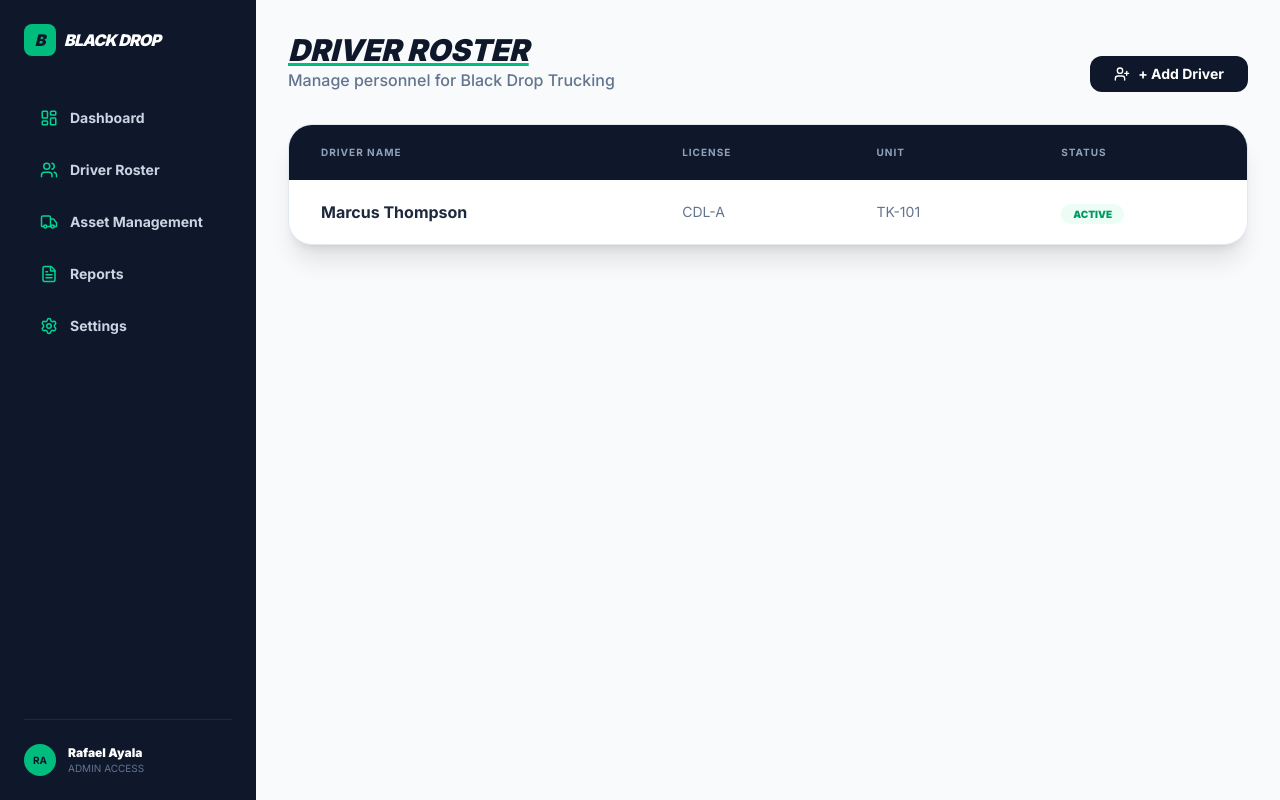
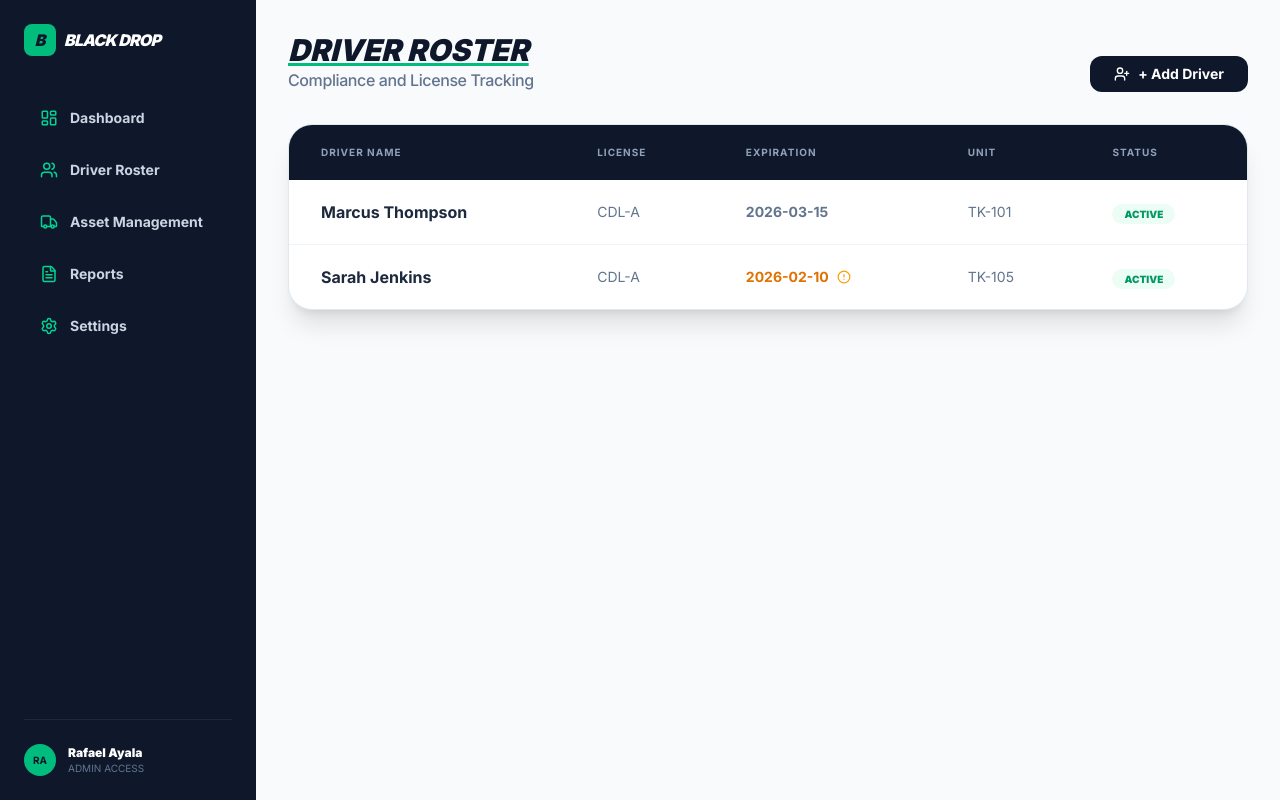
Before and after one commit to rafa09122007-svg/black-drop-compliance, a Next.js app: page /drivers in a window 1280 px wide. Built offline with nearby package versions, Linux system fonts and the light colour scheme.

Commit message:
Added license expiration alerts to roster

```diff
--- a/app/drivers/page.tsx
+++ b/app/drivers/page.tsx
@@ -4,8 +4,9 @@ import * as Lucide from 'lucide-react';
 
 export default function DriverRoster() {
   const [showForm, setShowForm] = useState(false);
-  const [drivers, setDrivers] = useState([
-    { id: 1, name: "Marcus Thompson", license: "CDL-A", status: "Active", phone: "432-555-0101", truck: "TK-101" },
+  const [drivers] = useState([
+    { id: 1, name: "Marcus Thompson", license: "CDL-A", status: "Active", expires: "2026-03-15", truck: "TK-101" },
+    { id: 2, name: "Sarah Jenkins", license: "CDL-A", status: "Active", expires: "2026-02-10", truck: "TK-105" }, // Expiring soon
   ]);
 
   return (
@@ -14,32 +15,39 @@ export default function DriverRoster() {
         <header className="flex justify-between items-end mb-8">
           <div>
             <h1 className="text-3xl font-black text-slate-900 uppercase italic underline decoration-emerald-500">Driver Roster</h1>
-            <p className="text-slate-500 font-medium">Manage personnel for Black Drop Trucking</p>
+            <p className="text-slate-500 font-medium tracking-tight">Compliance and License Tracking</p>
           </div>
-          <button
-            onClick={() => setShowForm(true)}
-            className="bg-slate-900 text-white px-6 py-2 rounded-xl font-bold text-sm flex items-center gap-2 hover:bg-emerald-600 transition-all"
-          >
+          <button onClick={() => setShowForm(true)} className="bg-slate-900 text-white px-6 py-2 rounded-xl font-bold text-sm flex items-center gap-2 hover:bg-emerald-600 transition-all">
             <Lucide.UserPlus size={16} /> + Add Driver
           </button>
         </header>
 
-        {/* Driver Table */}
         <div className="bg-white rounded-3xl border border-slate-200 shadow-xl overflow-hidden">
           <table className="w-full text-left">
             <thead className="bg-slate-900 text-[10px] uppercase text-slate-400 font-bold tracking-widest">
               <tr>
                 <th className="px-8 py-5">Driver Name</th>
                 <th className="px-8 py-5">License</th>
+                <th className="px-8 py-5">Expiration</th>
                 <th className="px-8 py-5">Unit</th>
                 <th className="px-8 py-5">Status</th>
               </tr>
             </thead>
             <tbody className="divide-y divide-slate-100">
-              {drivers.map((driver) => (
+              {drivers.map((driver) => {
+                const isExpiring = new Date(driver.expires) < new Date(Date.now() + 15 * 24 * 60 * 60 * 1000);
+                return (
                   <tr key={driver.id} className="hover:bg-slate-50">
                     <td className="px-8 py-5 font-bold text-slate-800">{driver.name}</td>
                     <td className="px-8 py-5 text-sm text-slate-500">{driver.license}</td>
+                    <td className="px-8 py-5">
+                      <div className="flex items-center gap-2">
+                        <span className={`text-sm font-bold ${isExpiring ? 'text-amber-600' : 'text-slate-500'}`}>
+                          {driver.expires}
+                        </span>
+                        {isExpiring && <Lucide.AlertCircle size={14} className="text-amber-500" />}
+                      </div>
+                    </td>
                     <td className="px-8 py-5 text-sm font-mono text-slate-500">{driver.truck}</td>
                     <td className="px-8 py-5">
                       <span className="px-3 py-1 bg-emerald-50 text-emerald-600 rounded-full text-[10px] font-black uppercase">
@@ -47,27 +55,11 @@ export default function DriverRoster() {
                       </span>
                     </td>
                   </tr>
-              ))}
+                );
+              })}
             </tbody>
           </table>
         </div>
-
-        {/* Simple Modal Pop-up */}
-        {showForm && (
-          <div className="fixed inset-0 bg-slate-900/50 backdrop-blur-sm flex items-center justify-center z-50">
-            <div className="bg-white p-8 rounded-3xl shadow-2xl w-full max-w-md border border-slate-200">
-              <h2 className="text-xl font-black uppercase italic mb-4">Register New Driver</h2>
-              <div className="space-y-4">
-                <input type="text" placeholder="Full Name" className="w-full p-3 rounded-xl border border-slate-200 bg-slate-50 focus:outline-emerald-500" />
-                <input type="text" placeholder="License Type (e.g. CDL-A)" className="w-full p-3 rounded-xl border border-slate-200 bg-slate-50 focus:outline-emerald-500" />
-                <div className="flex gap-4">
-                  <button onClick={() => setShowForm(false)} className="flex-1 py-3 font-bold text-slate-400">Cancel</button>
-                  <button onClick={() => setShowForm(false)} className="flex-1 py-3 bg-emerald-500 text-white rounded-xl font-bold shadow-lg shadow-emerald-200">Save Driver</button>
-                </div>
-              </div>
-            </div>
-          </div>
-        )}
       </div>
     </div>
   );
```
Lines whose indentation alone changed are shown as unchanged.
